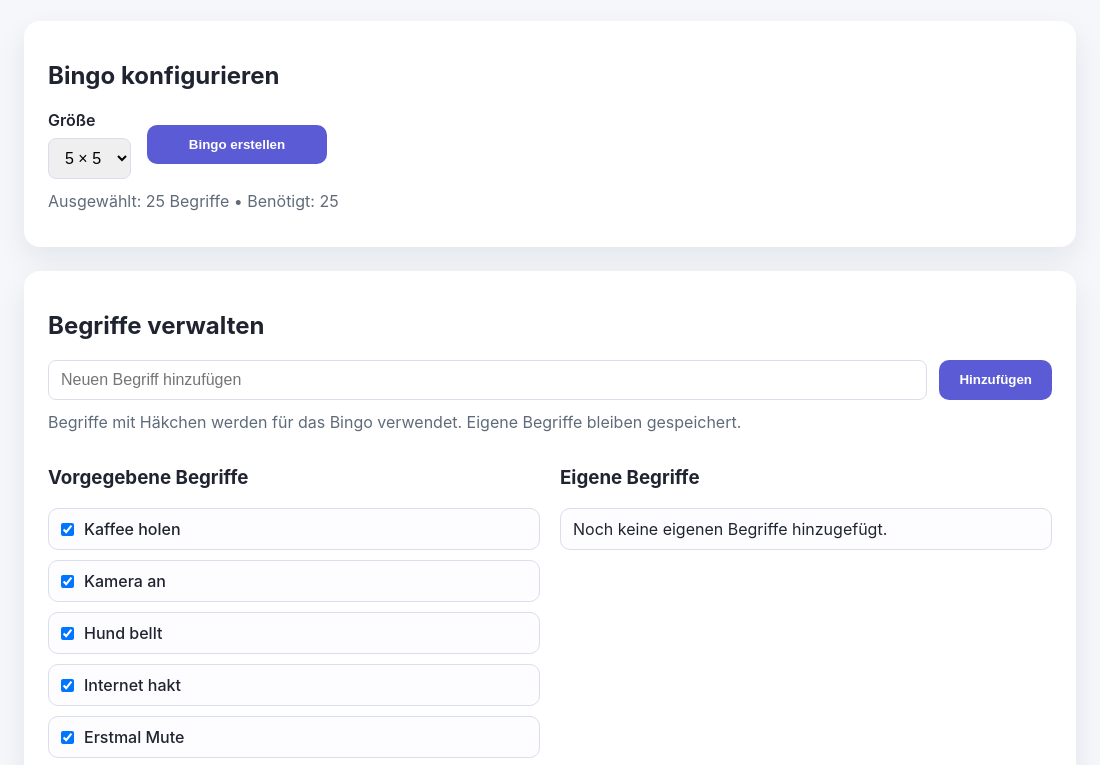
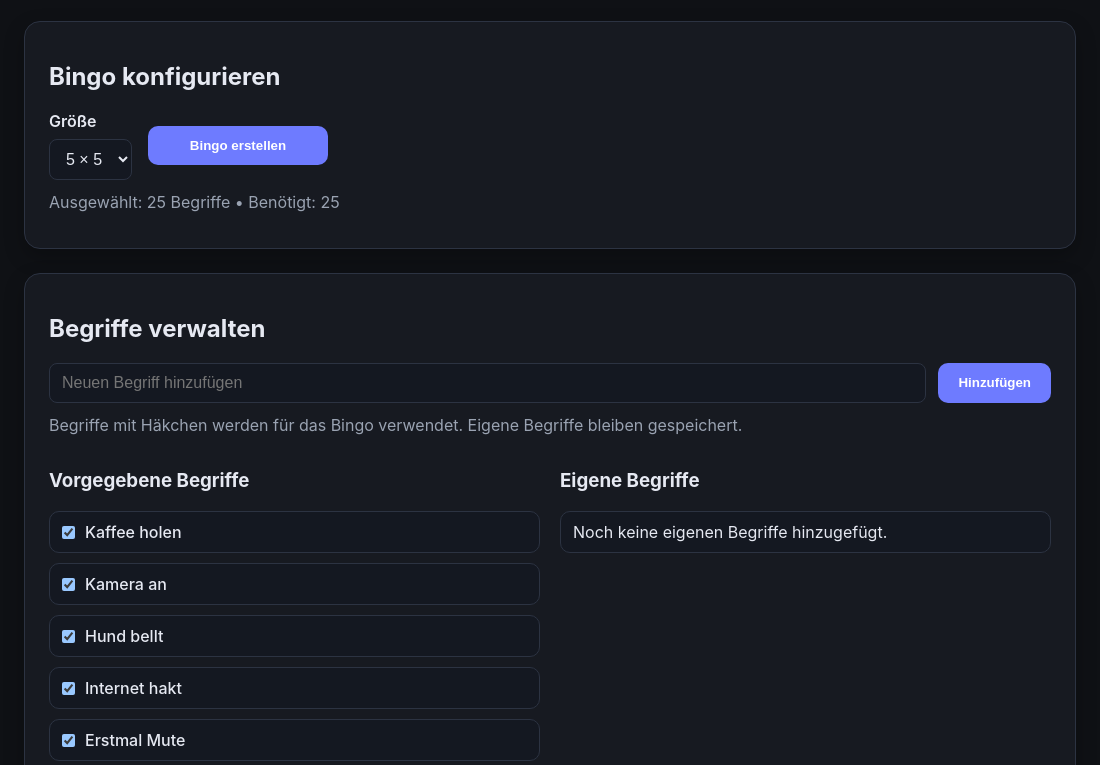
Before and after one commit to Kianooshs/GoodBoyBingo, an Electron app: page index.html in a window 1100 px wide. Shown: the part 109-874 px from the top of the page. Drawn offline with Linux system fonts and the light colour scheme.

Commit message:
Adopt simplified dark theme

```diff
--- a/styles.css
+++ b/styles.css
@@ -1,12 +1,13 @@
 :root {
-  color-scheme: light;
-  --bg: #f5f7fb;
-  --panel: #ffffff;
-  --text: #1f2430;
-  --muted: #5f6b7a;
-  --accent: #5b5bd6;
-  --accent-weak: #e4e6fb;
-  --border: #d9deea;
+  color-scheme: dark;
+  --bg: #0f1115;
+  --panel: #171a21;
+  --text: #e6e9f2;
+  --muted: #9aa3b2;
+  --accent: #6e7bff;
+  --accent-weak: #2a2f40;
+  --border: #2c3342;
+  --input-bg: #141821;
 }
 
 * {
@@ -44,7 +45,8 @@ h1 {
   background: var(--panel);
   border-radius: 16px;
   padding: 20px 24px;
-  box-shadow: 0 12px 30px rgba(16, 24, 40, 0.08);
+  border: 1px solid var(--border);
+  box-shadow: 0 8px 20px rgba(0, 0, 0, 0.25);
   margin-bottom: 24px;
 }
 
@@ -68,6 +70,8 @@ input {
   border-radius: 8px;
   padding: 10px 12px;
   font-size: 1rem;
+  background: var(--input-bg);
+  color: var(--text);
 }
 
 button {
@@ -78,12 +82,11 @@ button {
   border-radius: 10px;
   font-weight: 600;
   cursor: pointer;
-  transition: transform 0.1s ease, box-shadow 0.1s ease;
+  transition: background 0.15s ease, box-shadow 0.15s ease;
 }
 
 button:hover {
-  transform: translateY(-1px);
-  box-shadow: 0 8px 16px rgba(91, 91, 214, 0.25);
+  box-shadow: 0 6px 16px rgba(0, 0, 0, 0.35);
 }
 
 button:active {
@@ -132,7 +135,7 @@ button.primary {
   padding: 10px 12px;
   border: 1px solid var(--border);
   border-radius: 10px;
-  background: #fdfdff;
+  background: var(--input-bg);
 }
 
 .term-item label {
@@ -178,7 +181,7 @@ button.primary {
 .cell {
   border-radius: 12px;
   border: 2px dashed var(--accent-weak);
-  background: #fafbff;
+  background: var(--input-bg);
   padding: 20px 12px;
   min-height: 80px;
   display: flex;
```
